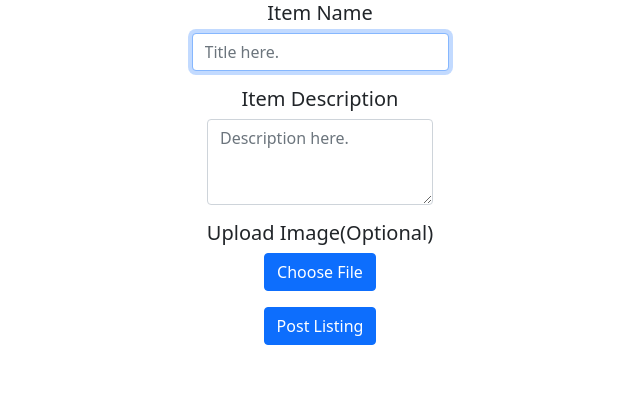
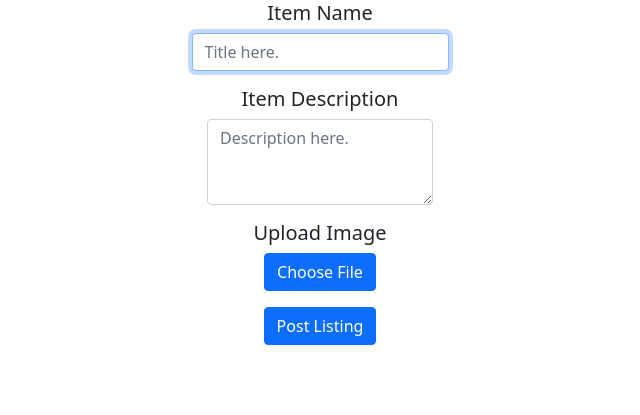
Before and after one commit to andrewp2303/SwapStop, a Flask app: page /listitem in a window 1280 px wide. Shown: the part 121-536 px from the top of the page, without its empty margins (320-960 px from the left). Run offline with Flask 2, Linux system fonts and the light colour scheme.

Commit message:
took off optional for image upload

```diff
--- a/swapproj/templates/listitem.html
+++ b/swapproj/templates/listitem.html
@@ -17,7 +17,7 @@
         <textarea class="form-control mx-auto w-auto" rows="3" id="description" name="description" placeholder="Description here."></textarea>
     </div>
 
-    <h5>Upload Image(Optional)</h5>
+    <h5>Upload Image</h5>
     <div class="mb-3">
       <input type="file" id="file" name="file" hidden>
       <label for="file" class="btn btn-primary">Choose File</label>
```
